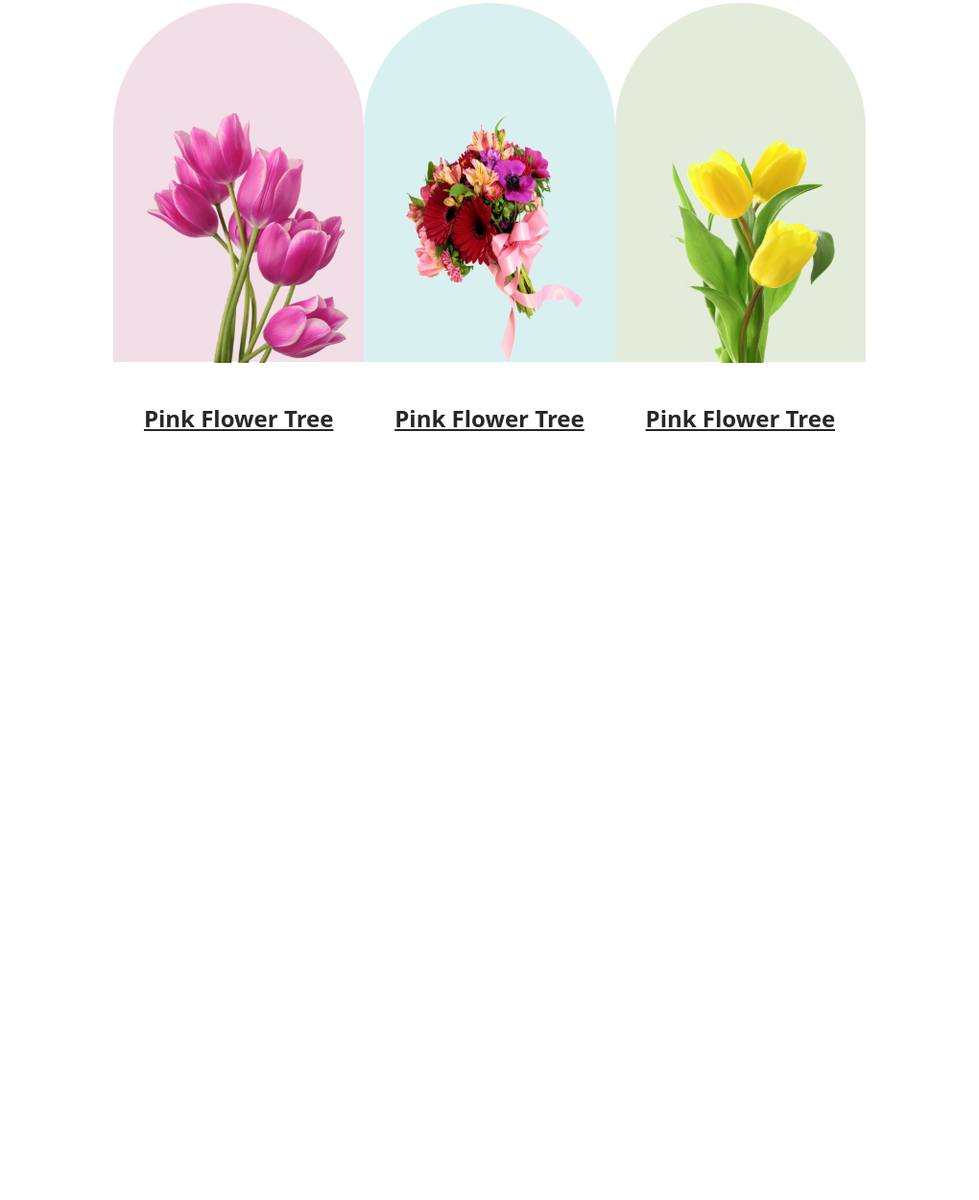
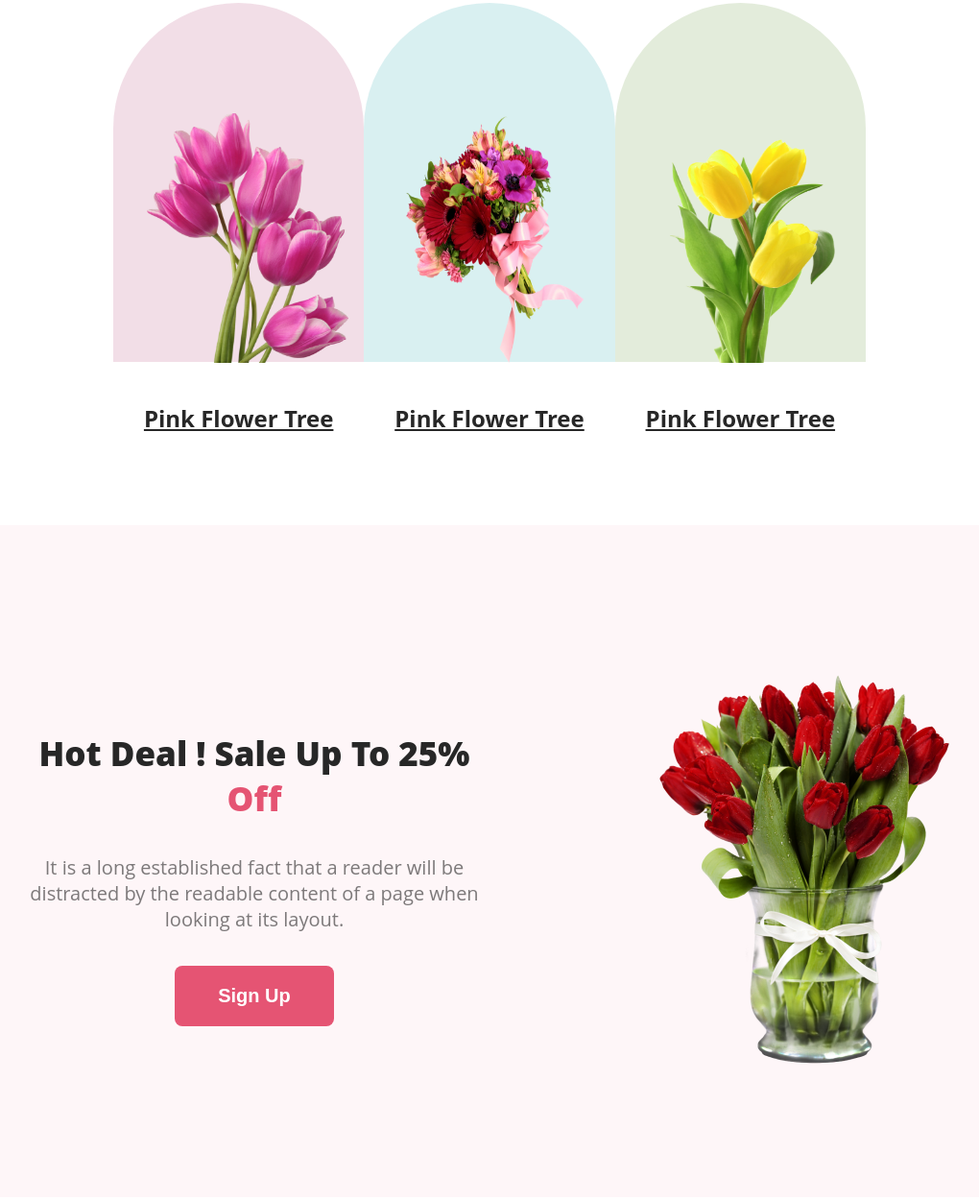
Before and after one commit to RayhanKobir972/flower-shop, a plain HTML site: page index.html in a window 1280 px wide. Shown: the part 813-2063 px from the top of the page at 96% size, without its empty margins (130-1150 px from the left). Before the commit the page ends 1265 px from the top, so only its background shows below. Drawn offline with Linux system fonts and the light colour scheme.

Commit message:
added hot deal section with image

```diff
--- a/index.html
+++ b/index.html
@@ -26,7 +26,7 @@
     </header>
     <main>
         <h4 class="main-section-header">Our Featured Flowers</h4>
-        <p class="main-section-description">It is a long established fact that a reader will be distracted by the
+        <p class="common-description">It is a long established fact that a reader will be distracted by the
             readable content of a page when looking at its layout.</p>
 
         <div class="fetured-flower">
@@ -40,6 +40,16 @@
                 <h5 class="image-description">Pink Flower Tree</h5>
             </div>
         </div>
+        <section>
+            <div class="offer-container">
+                <div class="offer-info">
+                    <h3 class="offer-heading">Hot Deal ! Sale Up To 25% <span class="off-span">Off</span></h3>
+                    <p class="common-description">It is a long established fact that a reader will be distracted by the readable content of a page when looking at its layout.</p>
+                    <button class="primary-btn">Sign Up</button>
+                </div>
+                <div class="offer-image"><img src="Flower Asset/pngwing 8.png" alt=""></div>
+            </div>
+        </section>
 
     </main>
     <footer>
--- a/styles/styles.css
+++ b/styles/styles.css
@@ -5,6 +5,7 @@ body {
 }
 
 .primary-btn {
+    margin-top: 15px;
     border: 0;
     color: white;
     font-size: 20px;
@@ -12,6 +13,12 @@ body {
     border-radius: 8px;
     background: #E55473;
     padding: 20px 45px;
+}
+
+.common-description {
+    color: rgba(39, 39, 39, 0.60);
+    text-align: center;
+    font-size: 20px;
 }
 
 /* Banner section */
@@ -71,11 +78,6 @@ body {
     font-weight: 800;
 }
 
-.main-section-description {
-    color: rgba(39, 39, 39, 0.60);
-    text-align: center;
-    font-size: 20px;
-}
 
 .fetured-flower {
     display: flex;
@@ -133,3 +135,36 @@ body {
     line-height: 25px;
     text-decoration: underline;
 }
+
+/* offer section */
+.offer-container {
+    margin-top: 170px;
+    width: auto;
+    height: 500px;
+    border-radius: 8px;
+    background: rgba(229, 84, 115, 0.05);
+    display: flex;
+    justify-content: space-around;
+    align-items: center;
+    padding: 100px 150px;
+}
+
+.offer-info {
+    align-items: center;
+    text-align: center;
+    margin-right: 130px;
+}
+.offer-heading{
+    color: #272727;
+font-size: 35px;
+font-weight: 800;
+}
+
+.offer-image {
+    width: 310px;
+    height: 400px;
+    margin-left: 50px;
+}
+.off-span{
+    color: #E55473;
+}
```
